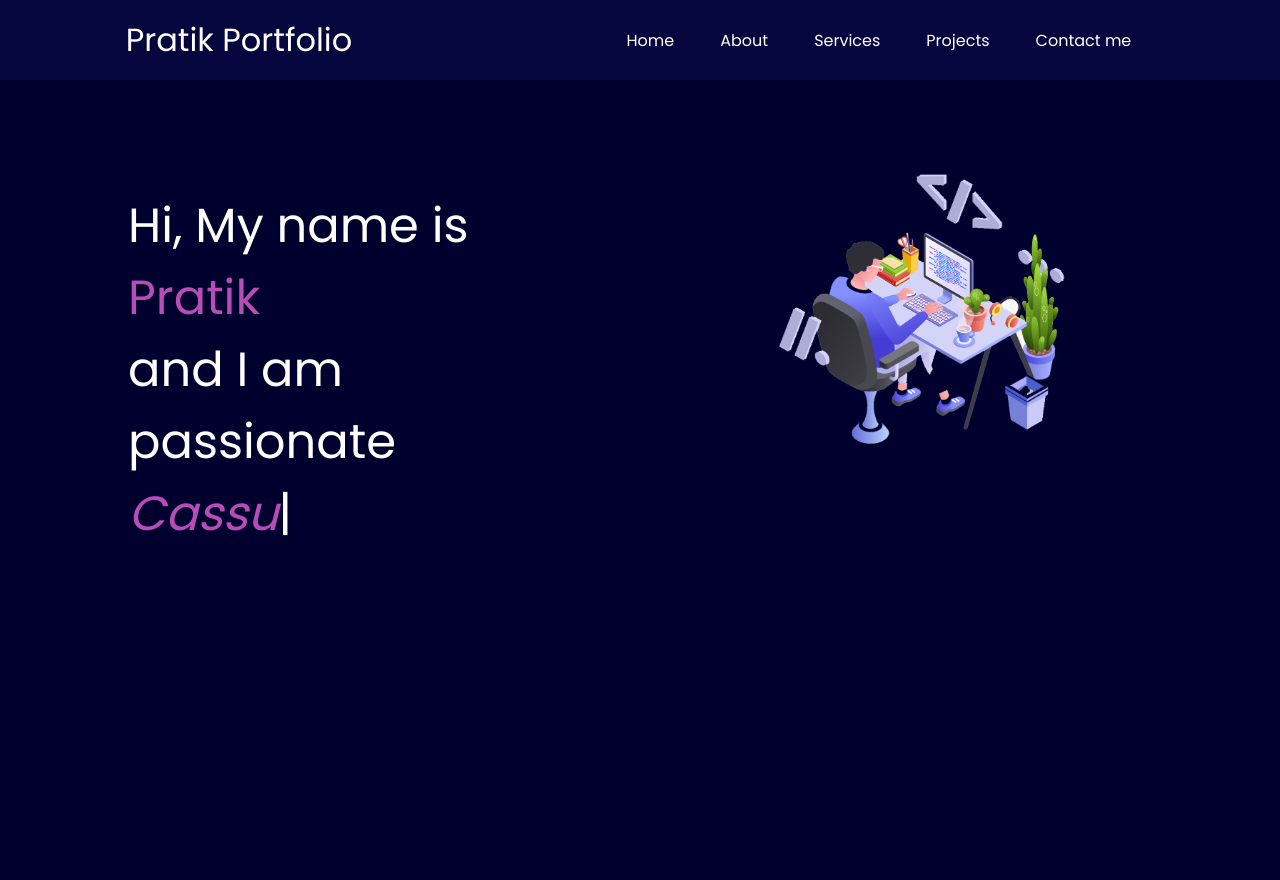
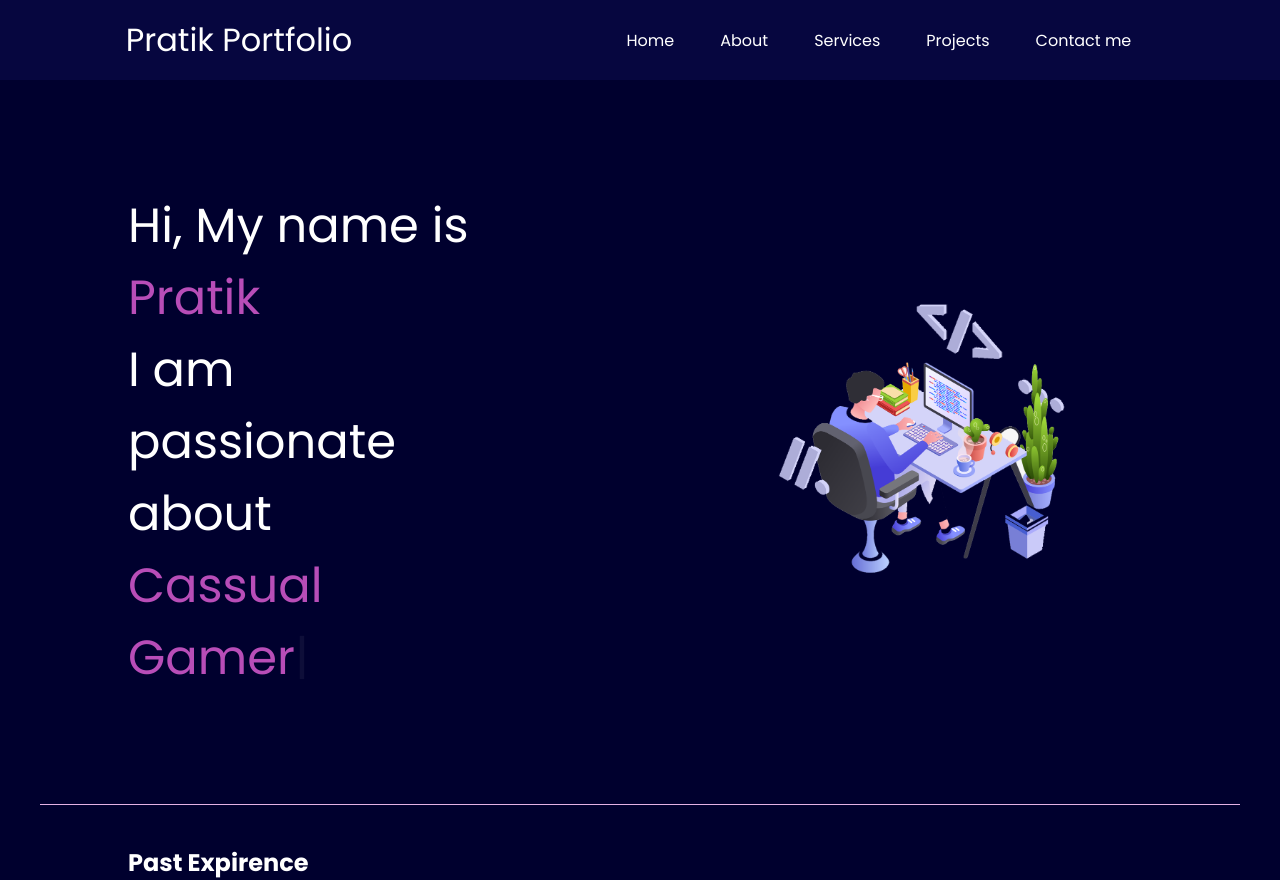
Before and after one commit to PratikSV/Corsera, a plain HTML site: page Myinfo/Myportfolio.html in a window 1280 px wide. Before the commit the page ends 800 px from the top, so only its background shows below. Drawn offline with nearby package versions, Linux system fonts and the light colour scheme.

Commit message:
add the java script

```diff
--- a/Myinfo/Myportfolio.html
+++ b/Myinfo/Myportfolio.html
@@ -29,19 +29,23 @@
             <section class="firstsection">
                 <div class="leftsection">
                     Hi, My name is <span class="purple">Pratik</span>
-                    <div>and I am passionate</div>
+                    <div>I am passionate about</div>
                     <span id="element"></span>
                 </div>
                 <div class="rightsection">
                     <img src="rightsecimg.png" alt="webdevp_img">
                 </div>
             </section>
+            <hr>
+            <section class="secondsection">
+                <h1>Past Expirence</h1>
+            </section>
         </main>
         <script src="https://unpkg.com/typed.js@2.1.0/dist/typed.umd.js"></script>
         <script>
             var typed = new Typed('#element', {
-              strings: ['<i>Web Developer</i>', '<i>Web Designer.</i>','<i>Trader<i>','<i>Cassual Gamer</i>','<i>Video Editor</i>'],
-              typeSpeed: 60,
+              strings: ['Web Developer', 'Web Designer,','Trader','Cassual Gamer','Video Editor'],
+              typeSpeed: 50,
             });
           </script>
     </body>
--- a/Myinfo/style.css
+++ b/Myinfo/style.css
@@ -36,6 +36,7 @@ nav ul li a:hover{
 .firstsection{
   display: flex;
   justify-content: space-around;
+  align-items: center;
   margin: 80px 0;
 }
 .firstsection > div{
@@ -58,3 +59,13 @@ nav ul li a:hover{
 #element{
   color: rgb(184, 77, 184);
 }
+main hr{
+  border: 0;
+  background:rgb(228, 178, 228);
+  height: 1.4px;
+  margin: 40px;
+}
+.secondsection{
+  max-width: 80vw;
+  margin: auto;
+}
```
